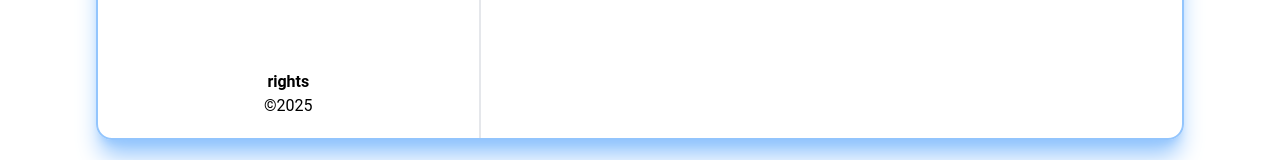
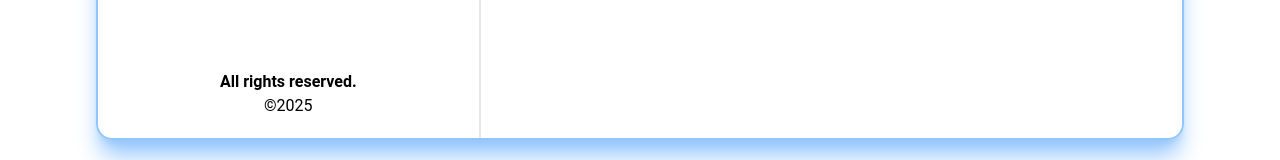
Before and after one commit to alexborisoff/todo, a React (Vite) app: page / in a window 1280 px wide. Shown: the part 540-700 px from the top of the page. Built offline with nearby package versions, Linux system fonts and the light colour scheme.

Commit message:
Adding vocabulary for translation

```diff
--- a/src/locales/i18n.ts
+++ b/src/locales/i18n.ts
@@ -14,13 +14,15 @@ i18next
                todos: 'TODOS',
                edit: 'Edit',
                delete: 'Delete',
+               rights: 'All rights reserved.'
             },
          },
          ru: {
             translation: {
                todos: 'ЗАДАЧИ',
-               edit: 'Редактировать',
+               edit: 'Правка',
                delete: 'Удалить',
+               rights: 'Все права защищены.'
             },
          },
       },
```
